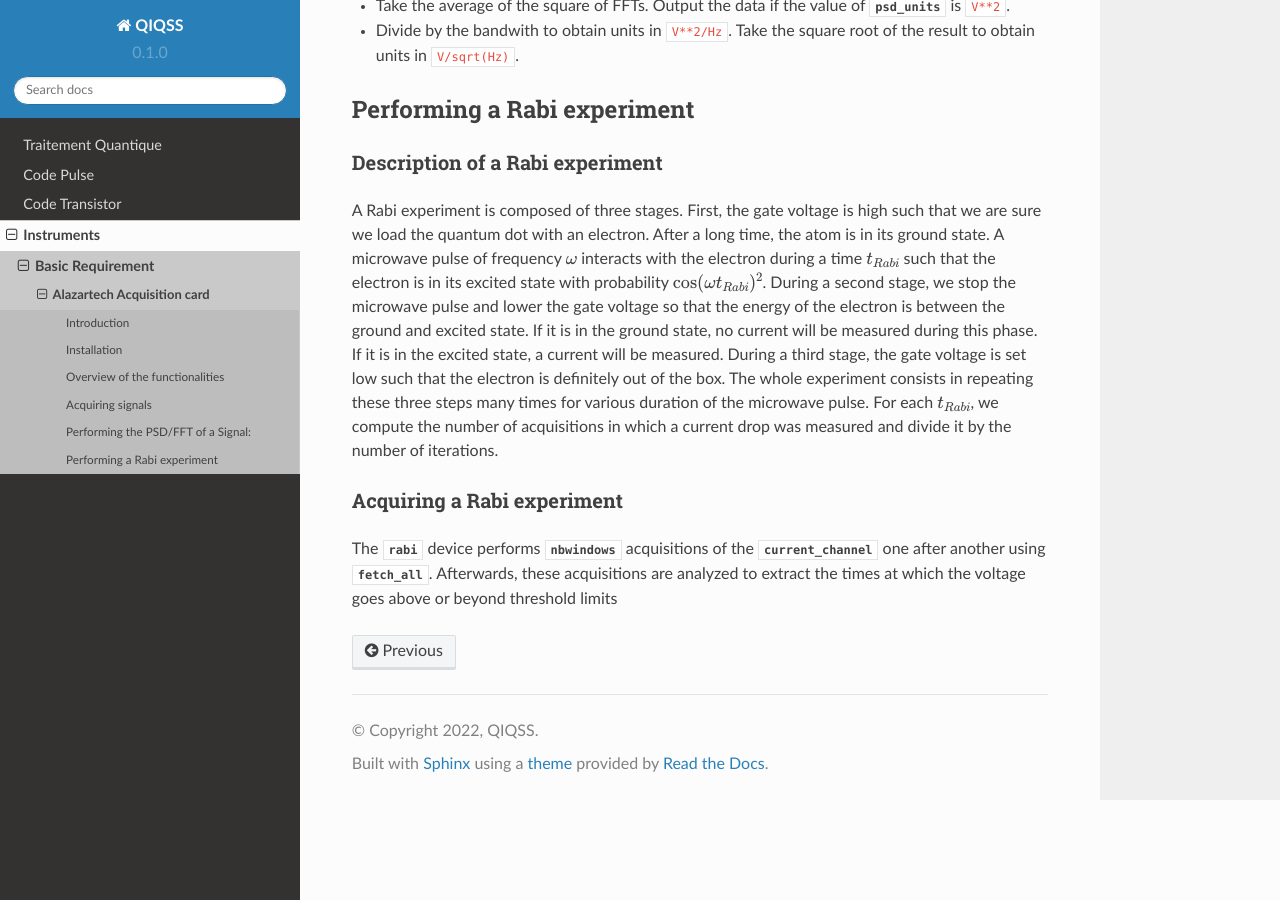
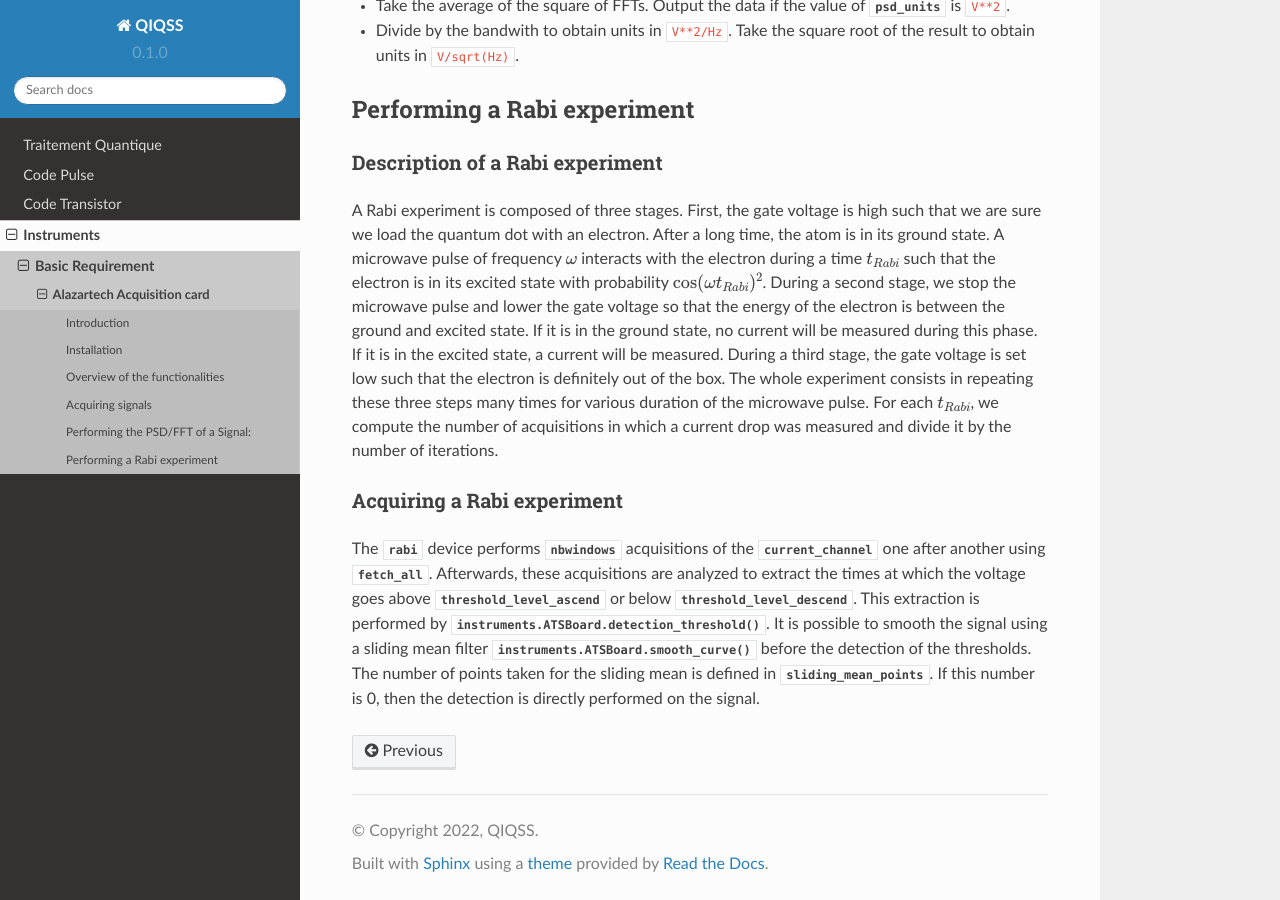
Before and after one commit to DevonDevilliers/QIQSS-Code, a Sphinx documentation site: the page built from docs/source/Alazartech.rst, in a window 1280 px wide and 900 px high, scrolled down 5190 px. Built offline with Sphinx 7.4.7 and the Read the Docs theme 2.0.0, drawn with Linux system fonts in a browser that asks for light colours.

Commit message:
Finish rabi experiment

```diff
--- a/docs/source/Alazartech.rst
+++ b/docs/source/Alazartech.rst
@@ -133,4 +133,4 @@ A Rabi experiment is composed of three stages. First, the gate voltage is high s
 Acquiring a Rabi experiment
 ---------------------------
 
-The :class:`rabi` device performs :class:`nbwindows` acquisitions of the :class:`current_channel` one after another using :class:`fetch_all`. Afterwards, these acquisitions are analyzed to extract the times at which the voltage goes above or beyond threshold limits
+The :class:`rabi` device performs :class:`nbwindows` acquisitions of the :class:`current_channel` one after another using :class:`fetch_all`. Afterwards, these acquisitions are analyzed to extract the times at which the voltage goes above :class:`threshold_level_ascend` or below :class:`threshold_level_descend`. This extraction is performed by :py:func:`instruments.ATSBoard.detection_threshold`. It is possible to smooth the signal using a sliding mean filter :py:func:`instruments.ATSBoard.smooth_curve` before the detection of the thresholds. The number of points taken for the sliding mean is defined in :class:`sliding_mean_points`. If this number is 0, then the detection is directly performed on the signal.
```
